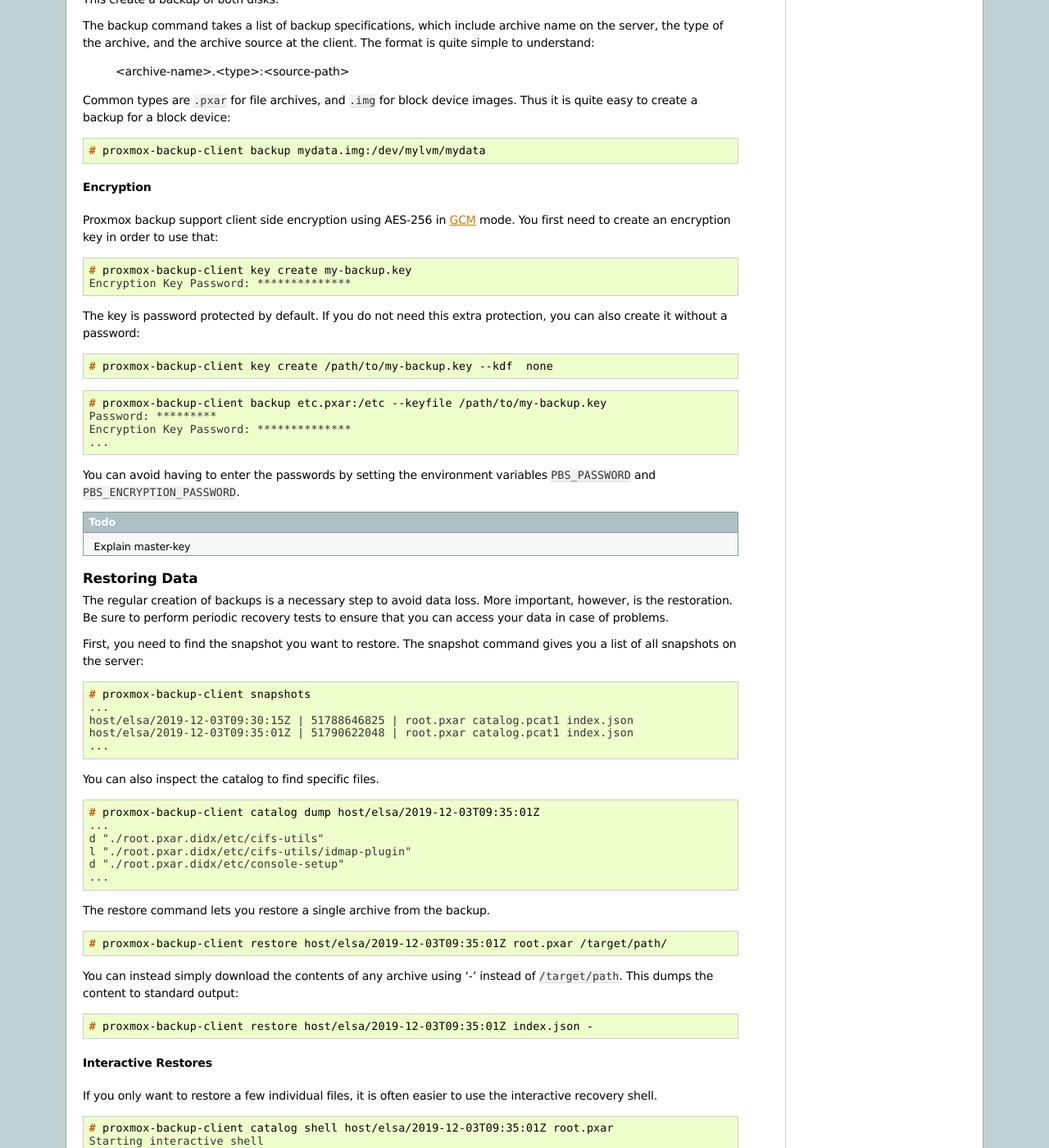
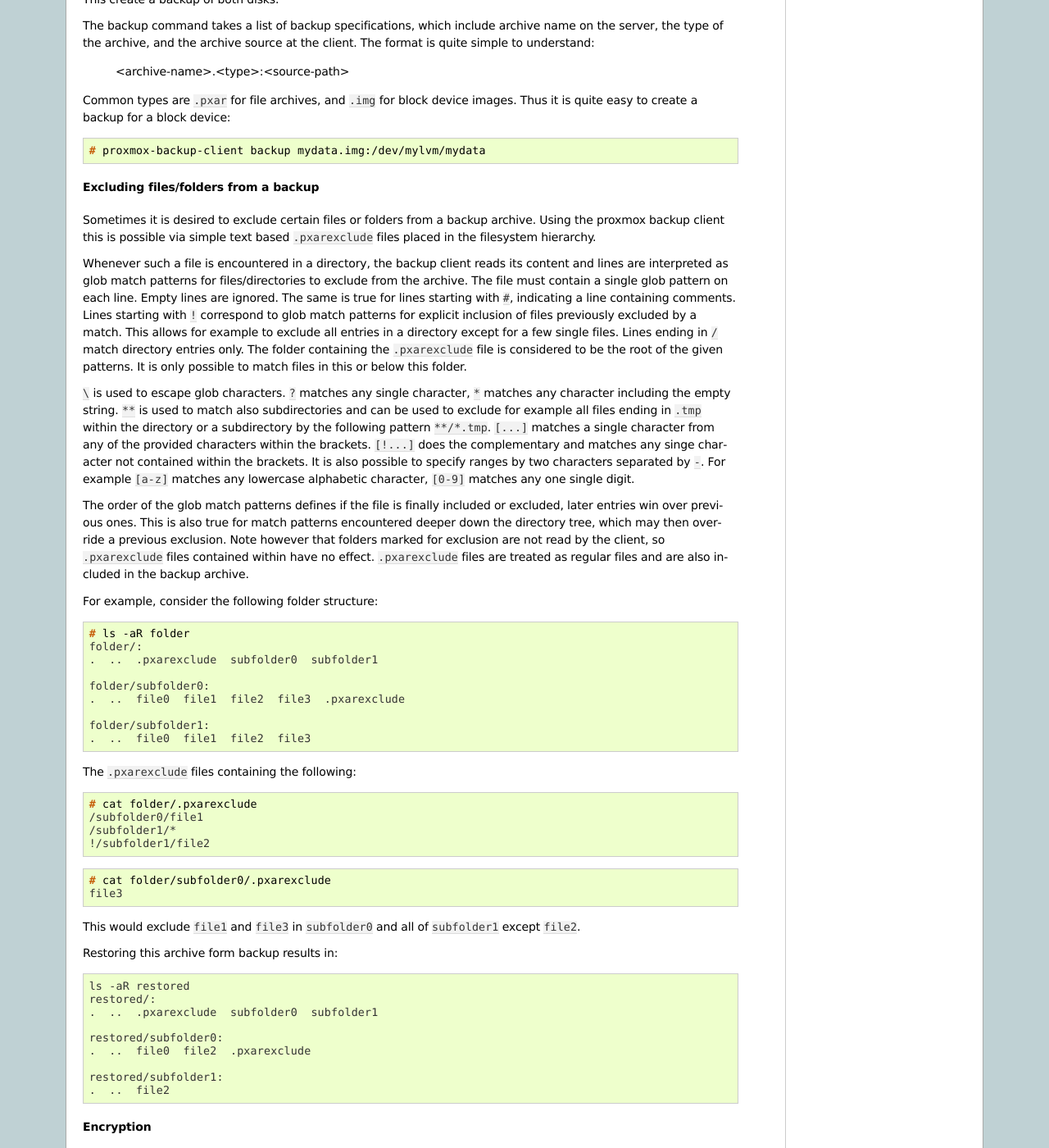
Before and after one commit to proxmox/proxmox-backup, a Sphinx documentation site: the page built from docs/administration-guide.rst, in a window 1280 px wide and 1400 px high, scrolled down 3673 px. Shown: the whole window at 82% size. Built offline with Sphinx 7.4.7, drawn with Linux system fonts in a browser that asks for light colours; some of the changed text lies outside the part shown.

Commit message:
docs: Add documentation for .pxarexclude files
Signed-off-by: Christian Ebner <c.ebner@proxmox.com>

```diff
--- a/docs/administration-guide.rst
+++ b/docs/administration-guide.rst
@@ -285,6 +285,89 @@
 
   # proxmox-backup-client backup mydata.img:/dev/mylvm/mydata
 
+Excluding files/folders from a backup
+^^^^^^^^^^^^^^^^^^^^^^^^^^^^^^^^^^^^^
+
+Sometimes it is desired to exclude certain files or folders from a backup archive.
+Using the proxmox backup client this is possible via simple text based
+``.pxarexclude`` files placed in the filesystem hierarchy.
+
+Whenever such a file is encountered in a directory, the backup client reads its
+content and lines are interpreted as glob match patterns for files/directories
+to exclude from the archive.
+The file must contain a single glob pattern on each line. Empty lines are ignored.
+The same is true for lines starting with ``#``, indicating a line containing comments.
+Lines starting with ``!`` correspond to glob match patterns for explicit inclusion
+of files previously excluded by a match. This allows for example to exclude
+all entries in a directory except for a few single files.
+Lines ending in ``/`` match directory entries only.
+The folder containing the ``.pxarexclude`` file is considered to be the root of
+the given patterns. It is only possible to match files in this or below this folder.
+
+``\`` is used to escape glob characters. ``?`` matches any single character,
+``*`` matches any character including the empty string.
+``**`` is used to match also subdirectories and can be used to exclude for example
+all files ending in ``.tmp`` within the directory or a subdirectory by the
+following pattern ``**/*.tmp``.
+``[...]`` matches a single character from any of the provided characters within
+the brackets. ``[!...]`` does the complementary and matches any singe character
+not contained within the brackets. It is also possible to specify ranges by two
+characters separated by ``-``. For example ``[a-z]`` matches any lowercase
+alphabetic character, ``[0-9]`` matches any one single digit.
+
+The order of the glob match patterns defines if the file is finally included or
+excluded, later entries win over previous ones.
+This is also true for match patterns encountered deeper down the directory tree,
+which may then override a previous exclusion.
+Note however that folders marked for exclusion are not read by the client,
+so ``.pxarexclude`` files contained within have no effect.
+``.pxarexclude`` files are treated as regular files and are also included in the
+backup archive.
+
+For example, consider the following folder structure:
+
+.. code-block:: console
+
+    # ls -aR folder
+    folder/:
+    .  ..  .pxarexclude  subfolder0  subfolder1
+
+    folder/subfolder0:
+    .  ..  file0  file1  file2  file3  .pxarexclude
+
+    folder/subfolder1:
+    .  ..  file0  file1  file2  file3
+
+The ``.pxarexclude`` files containing the following:
+
+.. code-block:: console
+
+    # cat folder/.pxarexclude
+    /subfolder0/file1
+    /subfolder1/*
+    !/subfolder1/file2
+
+.. code-block:: console
+
+    # cat folder/subfolder0/.pxarexclude
+    file3
+
+This would exclude ``file1`` and ``file3`` in ``subfolder0`` and all of
+``subfolder1`` except ``file2``.
+
+Restoring this archive form backup results in:
+
+.. code-block:: console
+
+    ls -aR restored
+    restored/:
+    .  ..  .pxarexclude  subfolder0  subfolder1
+
+    restored/subfolder0:
+    .  ..  file0  file2  .pxarexclude
+
+    restored/subfolder1:
+    .  ..  file2
 
 Encryption
 ^^^^^^^^^^
```
